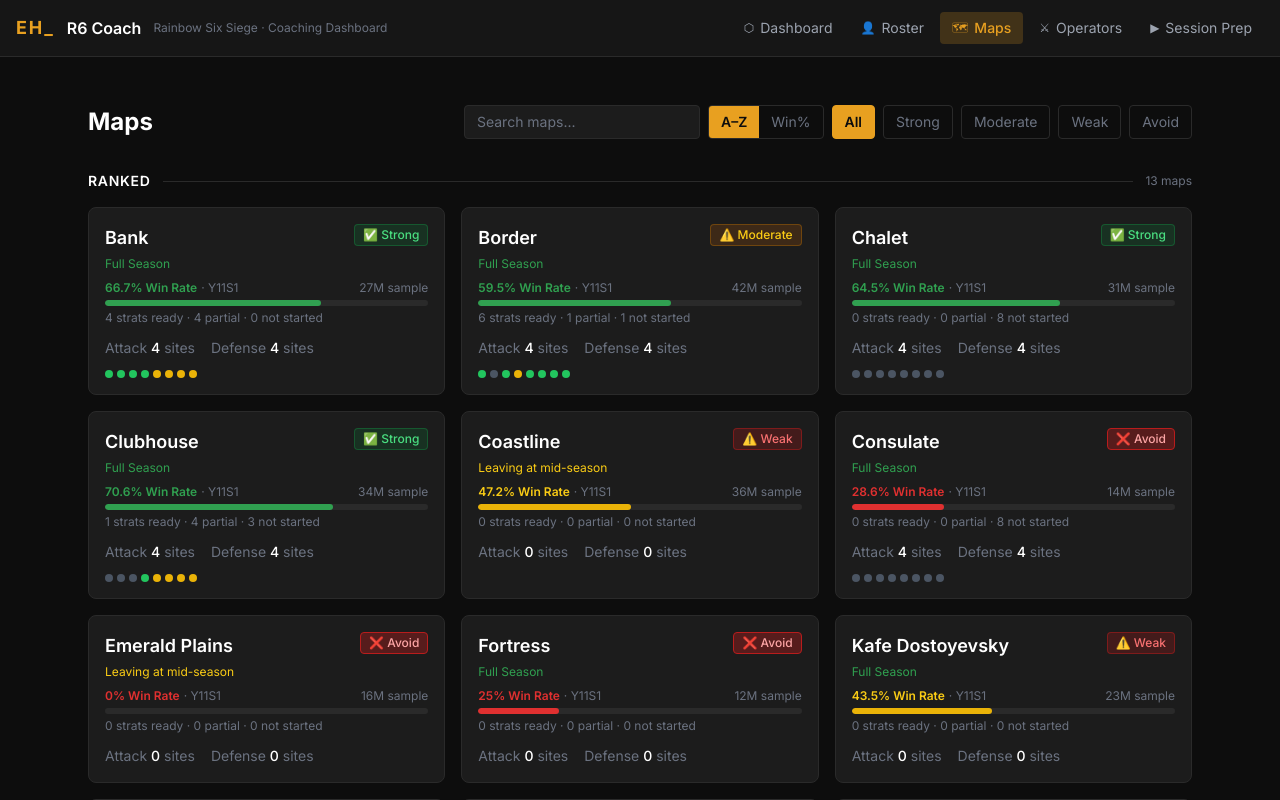
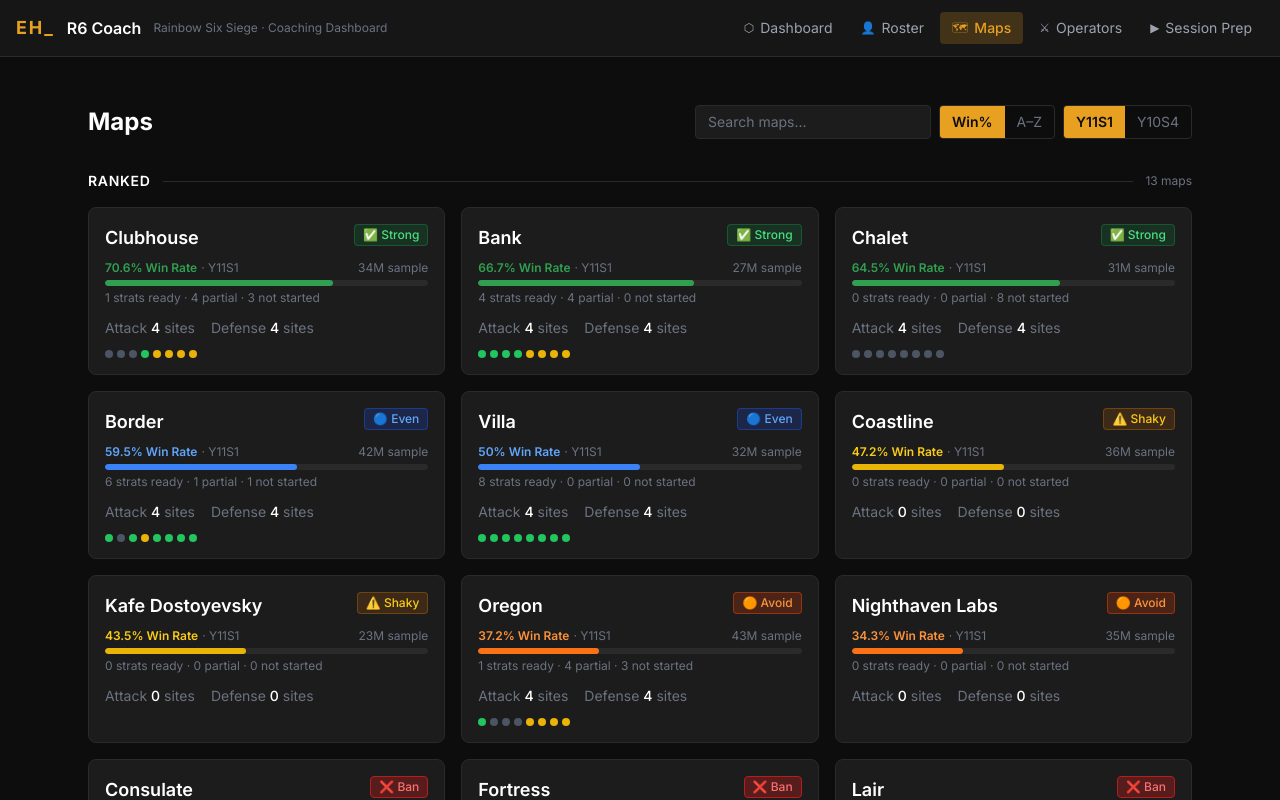
Before and after one commit to grantgreenfelder/r6-coach, a React (Vite) app: page /maps in a window 1280 px wide. Shown: the top 800 px of the page. Built offline with nearby package versions, Linux system fonts and the light colour scheme.

Commit message:
5-tier map ratings (Strong/Even/Shaky/Avoid/Ban), season selector tabs, remove pool badges from tiles

```diff
--- a/src/components/RatingBadge.jsx
+++ b/src/components/RatingBadge.jsx
@@ -1,9 +1,13 @@
 const ratingMap = {
-  strong: { label: '✅ Strong', cls: 'badge-strong' },
+  strong:  { label: '✅ Strong',  cls: 'badge-strong' },
+  even:    { label: '🔵 Even',    cls: 'badge-even' },
+  shaky:   { label: '⚠️ Shaky',   cls: 'badge-shaky' },
+  avoid:   { label: '🟠 Avoid',   cls: 'badge-avoid' },
+  ban:     { label: '❌ Ban',     cls: 'badge-ban' },
+  unknown: { label: '? Unknown',  cls: 'badge-unknown' },
+  // legacy
   moderate: { label: '⚠️ Moderate', cls: 'badge-moderate' },
-  weak: { label: '⚠️ Weak', cls: 'badge-weak' },
-  avoid: { label: '❌ Avoid', cls: 'badge-avoid' },
-  unknown: { label: '? Unknown', cls: 'badge-unknown' },
+  weak:     { label: '⚠️ Weak',     cls: 'badge-weak' },
 }
 
 // size="sm" | "md" (default) | "lg"
--- a/src/data/meta.json
+++ b/src/data/meta.json
@@ -1,5 +1,5 @@
 {
-  "parsedAt": "2026-03-28T15:00:35.598Z",
+  "parsedAt": "2026-03-28T15:18:51.101Z",
   "playerCount": 9,
   "mapCount": 19,
   "stratCount": 72,
--- a/src/index.css
+++ b/src/index.css
@@ -27,11 +27,15 @@
 
 @layer components {
   .card { @apply bg-siege-card border border-siege-border rounded-lg p-4; }
-  .badge-strong { @apply bg-green-900/40 text-green-400 border border-green-700/50 text-xs px-2 py-0.5 rounded font-medium; }
+  .badge-strong  { @apply bg-green-900/40 text-green-400 border border-green-700/50 text-xs px-2 py-0.5 rounded font-medium; }
+  .badge-even    { @apply bg-blue-900/40 text-blue-400 border border-blue-700/50 text-xs px-2 py-0.5 rounded font-medium; }
+  .badge-shaky   { @apply bg-yellow-900/40 text-yellow-400 border border-yellow-700/50 text-xs px-2 py-0.5 rounded font-medium; }
+  .badge-avoid   { @apply bg-orange-900/50 text-orange-400 border border-orange-700/60 text-xs px-2 py-0.5 rounded font-medium; }
+  .badge-ban     { @apply bg-red-900/60 text-red-400 border border-red-700 text-xs px-2 py-0.5 rounded font-medium; }
+  .badge-unknown { @apply bg-gray-800 text-gray-400 border border-gray-700 text-xs px-2 py-0.5 rounded font-medium; }
+  /* legacy aliases kept for any other components still using old names */
   .badge-moderate { @apply bg-yellow-900/40 text-yellow-400 border border-yellow-700/50 text-xs px-2 py-0.5 rounded font-medium; }
-  .badge-weak { @apply bg-red-900/40 text-red-400 border border-red-700/50 text-xs px-2 py-0.5 rounded font-medium; }
-  .badge-avoid { @apply bg-red-900/60 text-red-300 border border-red-700 text-xs px-2 py-0.5 rounded font-medium; }
-  .badge-unknown { @apply bg-gray-800 text-gray-400 border border-gray-700 text-xs px-2 py-0.5 rounded font-medium; }
+  .badge-weak     { @apply bg-orange-900/50 text-orange-400 border border-orange-700/60 text-xs px-2 py-0.5 rounded font-medium; }
   .badge-main { @apply bg-amber-900/20 text-amber-400 border border-amber-700/40 text-xs px-2 py-0.5 rounded font-medium; }
   .badge-bteam { @apply bg-blue-900/30 text-blue-400 border border-blue-700/40 text-xs px-2 py-0.5 rounded font-medium; }
 }
--- a/src/pages/Maps.jsx
+++ b/src/pages/Maps.jsx
@@ -4,34 +4,37 @@
 import RatingBadge from '../components/RatingBadge'
 import StatusDot from '../components/StatusDot'
 
-const RATING_ORDER = ['strong', 'moderate', 'weak', 'avoid', 'unknown']
+const SEASONS = ['Y11S1', 'Y10S4']
 
-// rankedPool values:
-//   'both'   = active all season (First + Second Half)
-//   'first'  = active now, LEAVING at mid-season split
-//   'second' = NOT active now, returning at mid-season split
-//   null     = not in ranked pool this season
-export const POOL_LABEL = {
-  both:   { text: 'Full Season',            color: 'text-siege-green',  icon: '✓' },
-  first:  { text: 'Leaving at mid-season',  color: 'text-yellow-400',   icon: '⚠' },
-  second: { text: 'Returns at mid-season',  color: 'text-siege-blue',   icon: '↩' },
+// Derive rating for a given win rate (used when viewing Y10S4 to show contextual badge)
+function ratingFromWr(wr) {
+  if (wr === null) return 'unknown'
+  if (wr >= 60) return 'strong'
+  if (wr >= 50) return 'even'
+  if (wr >= 40) return 'shaky'
+  if (wr >= 30) return 'avoid'
+  return 'ban'
 }
 
 export default function Maps() {
-  const [filter, setFilter] = useState('all')
-  const [search, setSearch] = useState('')
-  const [sortBy, setSortBy] = useState('name') // 'name' | 'winrate'
+  const [season, setSeason]   = useState('Y11S1')
+  const [search, setSearch]   = useState('')
+  const [sortBy, setSortBy]   = useState('winrate') // 'name' | 'winrate'
+
+  // Pick the right win rate field based on selected season
+  const getWr      = m => season === 'Y11S1' ? m.teamWinRate         : m.teamWinRateY10S4
+  const getWrM     = m => season === 'Y11S1' ? m.teamWinRateMatches  : m.teamWinRateMatchesY10S4
+  const getRating  = m => season === 'Y11S1' ? m.rating              : ratingFromWr(m.teamWinRateY10S4)
 
   const applyFilters = (maps) => maps
-    .filter(m => filter === 'all' || m.rating === filter)
     .filter(m => m.displayName.toLowerCase().includes(search.toLowerCase()))
     .sort((a, b) => {
       if (sortBy === 'winrate') {
-        // nulls to the bottom
-        if (a.teamWinRate === null && b.teamWinRate === null) return 0
-        if (a.teamWinRate === null) return 1
-        if (b.teamWinRate === null) return -1
-        return b.teamWinRate - a.teamWinRate
+        const wa = getWr(a), wb = getWr(b)
+        if (wa === null && wb === null) return 0
+        if (wa === null) return 1
+        if (wb === null) return -1
+        return wb - wa
       }
       return a.displayName.localeCompare(b.displayName)
     })
@@ -41,7 +44,7 @@
 
   return (
     <div className="p-6 max-w-6xl mx-auto space-y-8">
-      {/* Header + filters */}
+      {/* Header + controls */}
       <div className="flex items-center justify-between flex-wrap gap-4">
         <h1 className="text-2xl font-bold text-white">Maps</h1>
         <div className="flex gap-2 flex-wrap items-center">
@@ -52,9 +55,10 @@
             onChange={e => setSearch(e.target.value)}
             className="bg-siege-card border border-siege-border rounded px-3 py-1.5 text-sm text-white placeholder-siege-muted focus:outline-none focus:border-siege-accent"
           />
+
           {/* Sort toggle */}
           <div className="flex rounded border border-siege-border overflow-hidden">
-            {[{ value: 'name', label: 'A–Z' }, { value: 'winrate', label: 'Win%' }].map(s => (
+            {[{ value: 'winrate', label: 'Win%' }, { value: 'name', label: 'A–Z' }].map(s => (
               <button
                 key={s.value}
                 onClick={() => setSortBy(s.value)}
@@ -68,19 +72,23 @@
               </button>
             ))}
           </div>
-          {['all', 'strong', 'moderate', 'weak', 'avoid'].map(r => (
-            <button
-              key={r}
-              onClick={() => setFilter(r)}
-              className={`px-3 py-1.5 text-sm rounded capitalize border transition-colors ${
-                filter === r
-                  ? 'bg-siege-accent border-siege-accent text-siege-bg font-semibold'
-                  : 'border-siege-border text-siege-muted hover:text-white hover:border-siege-muted'
-              }`}
-            >
-              {r}
-            </button>
-          ))}
+
+          {/* Season selector */}
+          <div className="flex rounded border border-siege-border overflow-hidden">
+            {SEASONS.map(s => (
+              <button
+                key={s}
+                onClick={() => setSeason(s)}
+                className={`px-3 py-1.5 text-sm transition-colors ${
+                  season === s
+                    ? 'bg-siege-accent text-siege-bg font-semibold'
+                    : 'text-siege-muted hover:text-white'
+                }`}
+              >
+                {s}
+              </button>
+            ))}
+          </div>
         </div>
       </div>
 
@@ -93,7 +101,7 @@
             <span className="text-siege-muted text-xs">{ranked.length} maps</span>
           </div>
           <div className="grid grid-cols-1 sm:grid-cols-2 lg:grid-cols-3 gap-4">
-            {ranked.map(map => <MapCard key={map.name} map={map} />)}
+            {ranked.map(map => <MapCard key={map.name} map={map} season={season} getWr={getWr} getWrM={getWrM} getRating={getRating} />)}
           </div>
         </div>
       )}
@@ -107,73 +115,74 @@
             <span className="text-siege-muted text-xs">{unranked.length} maps</span>
           </div>
           <div className="grid grid-cols-1 sm:grid-cols-2 lg:grid-cols-3 gap-4 opacity-50">
-            {unranked.map(map => <MapCard key={map.name} map={map} />)}
+            {unranked.map(map => <MapCard key={map.name} map={map} season={season} getWr={getWr} getWrM={getWrM} getRating={getRating} />)}
           </div>
         </div>
       )}
 
       {ranked.length === 0 && unranked.length === 0 && (
-        <p className="text-siege-muted text-center py-12">No maps match this filter.</p>
+        <p className="text-siege-muted text-center py-12">No maps found.</p>
       )}
     </div>
   )
 }
 
-function MapCard({ map }) {
-  const atkStrats = map.strats.filter(s => s.side === 'ATK')
-  const defStrats = map.strats.filter(s => s.side === 'DEF')
+function MapCard({ map, season, getWr, getWrM, getRating }) {
+  const wr      = getWr(map)
+  const wrM     = getWrM(map)
+  const rating  = getRating(map)
 
-  const devCount = map.stratCount.developed
+  const devCount     = map.stratCount.developed
   const partialCount = map.stratCount.partial
-  const totalCount = map.stratCount.total
+  const totalCount   = map.stratCount.total
+
+  const barColor =
+    wr === null  ? '' :
+    wr >= 60     ? 'bg-siege-green' :
+    wr >= 50     ? 'bg-blue-500' :
+    wr >= 40     ? 'bg-yellow-500' :
+    wr >= 30     ? 'bg-orange-500' :
+                   'bg-red-600'
+
+  const wrTextColor =
+    wr === null  ? 'text-siege-muted' :
+    wr >= 60     ? 'text-siege-green font-semibold' :
+    wr >= 50     ? 'text-blue-400 font-semibold' :
+    wr >= 40     ? 'text-yellow-400 font-semibold' :
+    wr >= 30     ? 'text-orange-400 font-semibold' :
+                   'text-red-400 font-semibold'
 
   return (
     <Link
       to={`/maps/${map.name}`}
       className="card hover:border-siege-accent transition-colors block group"
     >
-      <div className="flex items-start justify-between mb-1">
+      <div className="flex items-start justify-between mb-2">
         <h2 className="text-white font-semibold text-lg group-hover:text-siege-accent transition-colors">
           {map.displayName}
         </h2>
-        <RatingBadge rating={map.rating} label={map.ratingLabel} />
+        <RatingBadge rating={rating} />
       </div>
-      {map.rankedPool && POOL_LABEL[map.rankedPool] && (
-        <p className={`text-xs mb-2 ${POOL_LABEL[map.rankedPool].color}`}>
-          {POOL_LABEL[map.rankedPool].text}
-        </p>
-      )}
 
       {/* Win rate bar */}
       <div className="mb-3">
         <div className="flex justify-between text-xs mb-1">
-          {map.teamWinRate !== null ? (
+          {wr !== null ? (
             <>
-              <span className={
-                map.teamWinRate >= 50 ? 'text-siege-green font-semibold' :
-                map.teamWinRate >= 40 ? 'text-yellow-400 font-semibold' :
-                'text-siege-red font-semibold'
-              }>
-                {map.teamWinRate}% Win Rate
-                {map.teamWinRateSeason && (
-                  <span className="text-siege-muted font-normal ml-1">· {map.teamWinRateSeason}</span>
-                )}
+              <span className={wrTextColor}>
+                {wr}% Win Rate
+                <span className="text-siege-muted font-normal ml-1">· {season}</span>
               </span>
-              <span className="text-siege-muted">{map.teamWinRateMatches}M sample</span>
+              <span className="text-siege-muted">{wrM}M sample</span>
             </>
           ) : (
-            <span className="text-siege-muted">No match data</span>
+            <span className="text-siege-muted">No {season} data</span>
           )}
         </div>
         <div className="h-1.5 bg-siege-border rounded-full overflow-hidden">
           <div
-            className={`h-full rounded-full transition-all ${
-              map.teamWinRate === null ? '' :
-              map.teamWinRate >= 50 ? 'bg-siege-green' :
-              map.teamWinRate >= 40 ? 'bg-yellow-500' :
-              'bg-siege-red'
-            }`}
-            style={{ width: map.teamWinRate !== null ? `${Math.min(map.teamWinRate, 100)}%` : '0%' }}
+            className={`h-full rounded-full transition-all ${barColor}`}
+            style={{ width: wr !== null ? `${Math.min(wr, 100)}%` : '0%' }}
           />
         </div>
         <div className="text-xs text-siege-muted mt-1">
@@ -185,12 +194,12 @@
       <div className="flex gap-4 text-sm">
         <div>
           <span className="text-siege-muted">Attack </span>
-          <span className="text-white font-medium">{atkStrats.length}</span>
+          <span className="text-white font-medium">{map.strats.filter(s => s.side === 'ATK').length}</span>
           <span className="text-siege-muted"> sites</span>
         </div>
         <div>
           <span className="text-siege-muted">Defense </span>
-          <span className="text-white font-medium">{defStrats.length}</span>
+          <span className="text-white font-medium">{map.strats.filter(s => s.side === 'DEF').length}</span>
           <span className="text-siege-muted"> sites</span>
         </div>
       </div>
```
Also changed, not shown: scripts/parse-kb.mjs (+16 -6 lines), src/data/maps.json.
